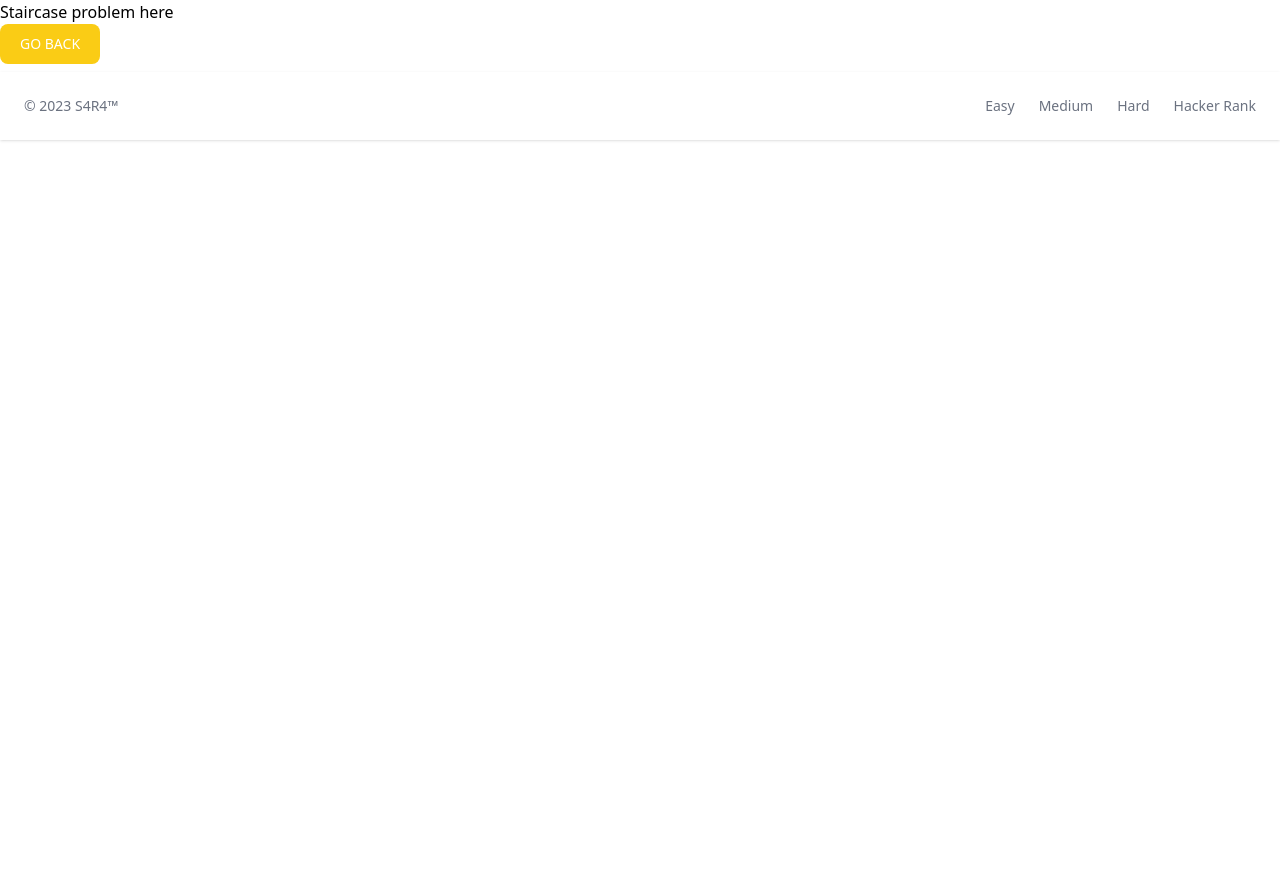
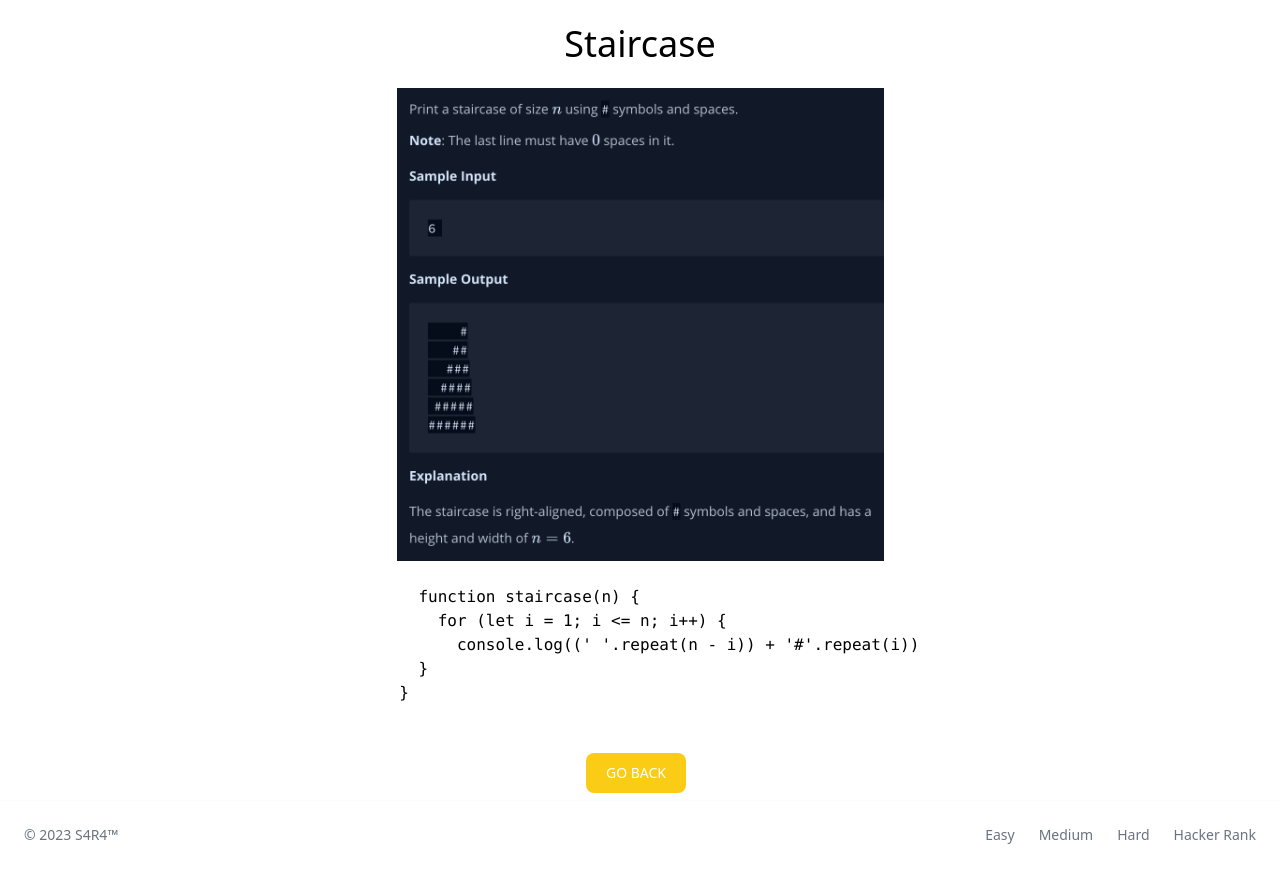
Before and after one commit to missatrox44/algo-practice-problems, a plain HTML site: page staircase.html in a window 1280 px wide. Before the commit the page ends 800 px from the top, so only its background shows below. Drawn offline with nearby package versions, Linux system fonts and the light colour scheme.

Commit message:
updated staircase problem

```diff
--- a/staircase.html
+++ b/staircase.html
@@ -8,8 +8,26 @@
   <script src="https://cdn.tailwindcss.com"></script>
   <link href="https://cdnjs.cloudflare.com/ajax/libs/flowbite/1.6.3/flowbite.min.css"  rel="stylesheet" />
 </head>
-<body>
- <p>Staircase problem here</p>
+<body class="text-center">
+  <h3 class="text-4xl my-6">Staircase</h3>
+  <!-- <p>Print a staircase of size <em>n</em> using <em>#</em> symbols and spaces.</p> -->
+  <div class="flex justify-center">
+    <img height="500" width="487" src="./images/staircase-screenshot.png" />
+  </div>
+
+  <div class="text-left flex justify-center" >
+   <pre>
+     <code>
+      function staircase(n) {
+        for (let i = 1; i <= n; i++) {
+          console.log((' '.repeat(n - i)) + '#'.repeat(i))
+      }
+    }
+     </code>
+   </pre>
+  </div>
+
+   </code>
 
  <button type="button" class="focus:outline-none text-white bg-yellow-400 hover:bg-yellow-500 focus:ring-4 focus:ring-yellow-300 font-medium rounded-lg text-sm px-5 py-2.5 mr-2 mb-2 dark:focus:ring-yellow-900"><a href="index.html">GO BACK</a></button>
 
```
Also changed, not shown: solve-me-first.html (+2 -1 lines).
